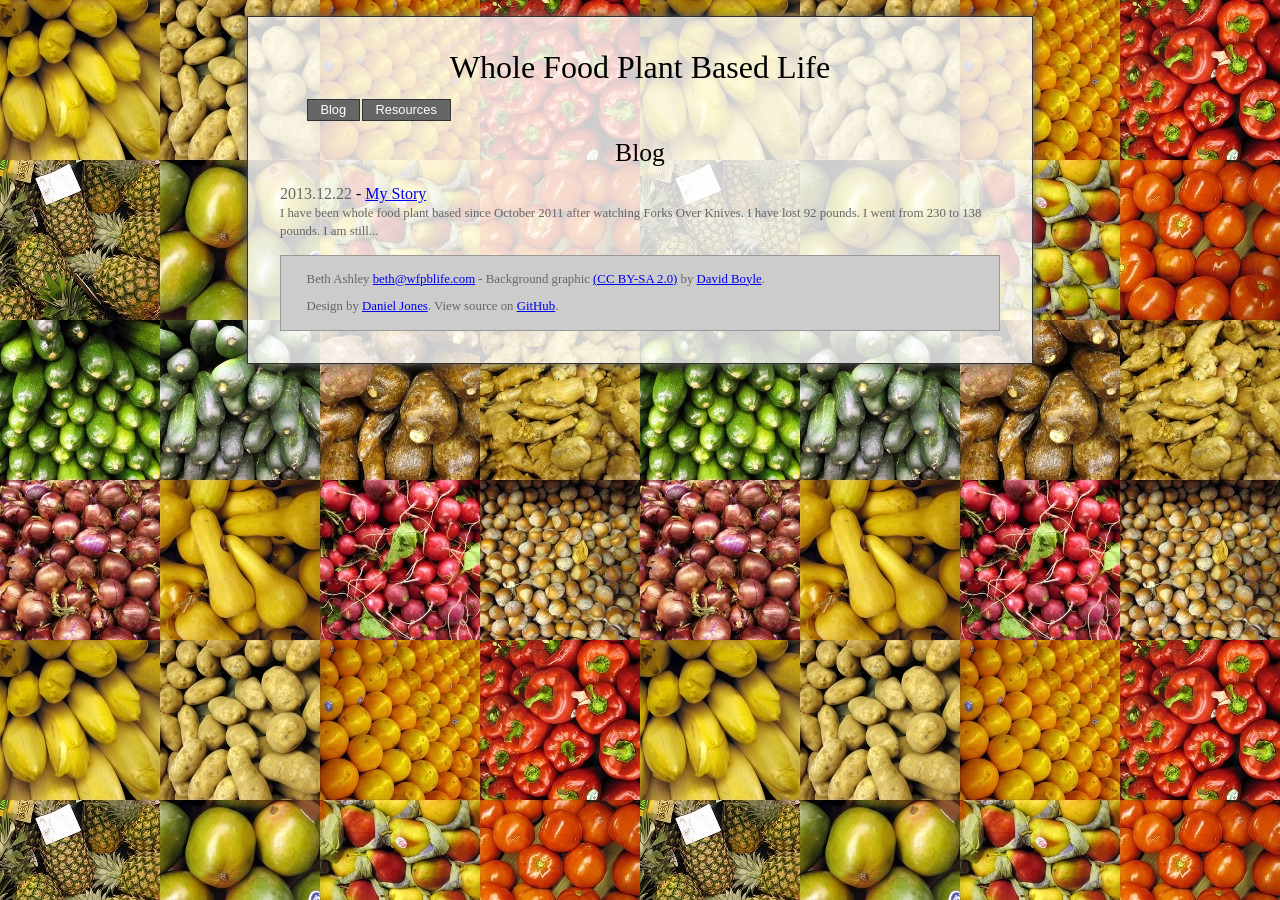
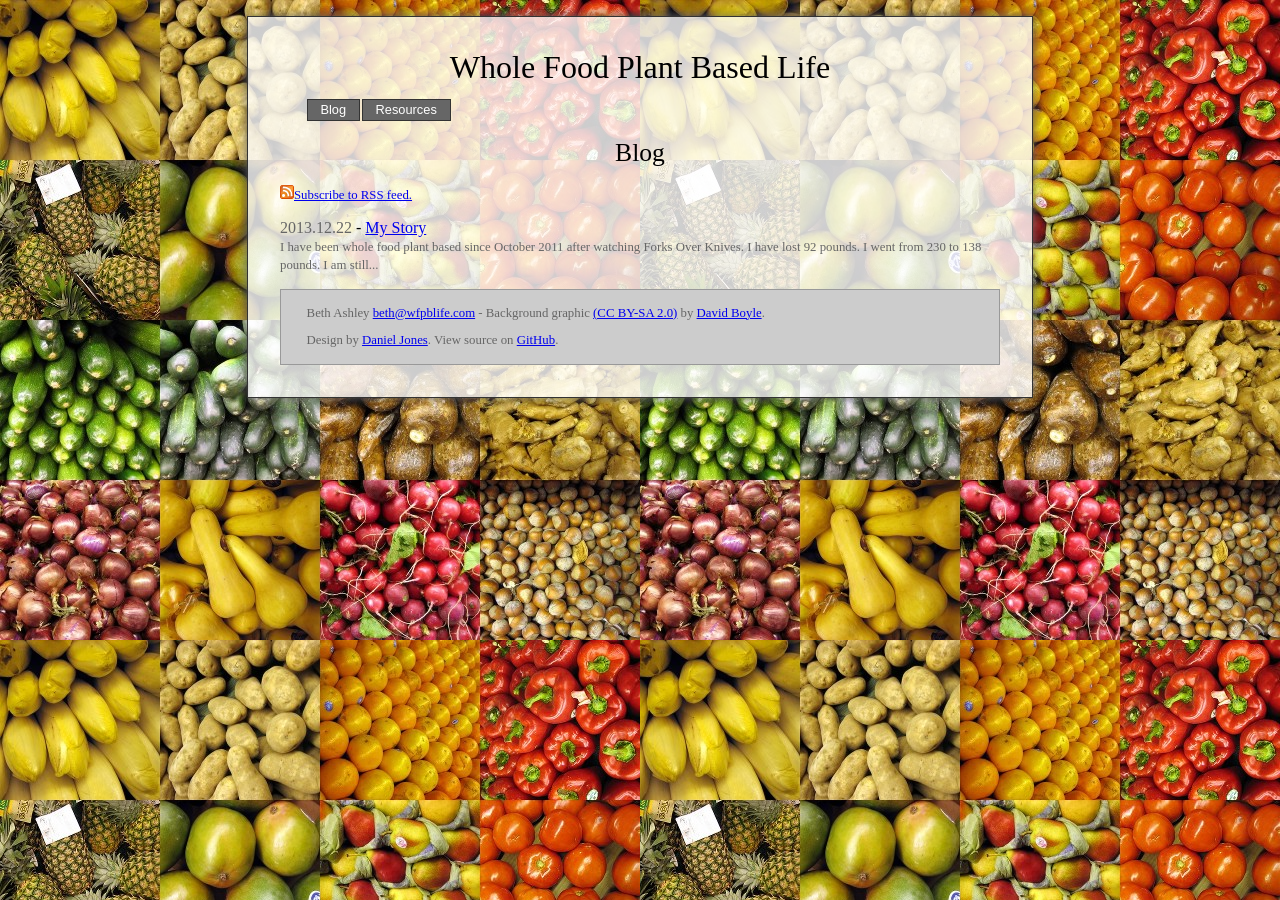
Before and after one commit to tortxof/wfpblife-www, a Jekyll site: the page built from index.html, in a window 1280 px wide. Built offline with Jekyll 4.4.1, drawn with Linux system fonts in a browser that asks for light colours; some web fonts are replaced.

Commit message:
Added link to rss feed.

```diff
--- a/index.html
+++ b/index.html
@@ -2,6 +2,7 @@
 layout: default
 title: Blog
 ---
+<p class="feed"><a href="/feed.xml"><img src="/images/feed-icon-14x14.png" width="14" height="14" alt="RSS" />Subscribe to RSS feed.</a></p>
 {% for post in site.posts %}
 <p>
 <span class="post_date">{{ post.date | date: "%Y.%m.%d" }}</span> - <a href="{{ post.url }}">{{ post.title }}</a><br />
--- a/stylesheet.css
+++ b/stylesheet.css
@@ -106,6 +106,10 @@ color:#666;
 font-size:.8em;
 }
 
+.feed {
+font-size:.8em;
+}
+
 @media only screen and (max-width: 512px), only screen and (max-device-width: 512px) {
 
 body {
```
Also changed, not shown: images/feed-icon-14x14.png (added), images/feed-icon-28x28.png (added).
